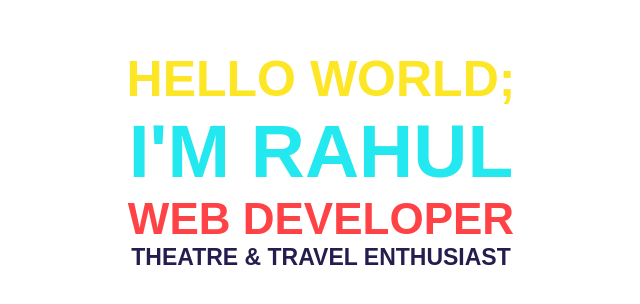
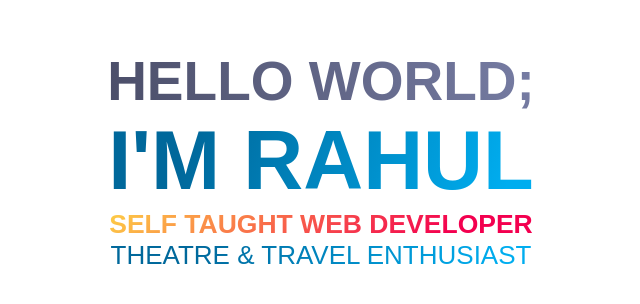
Before and after one commit to pragyes31/Portfolio, a website built with Parcel: page index.html in a window 1280 px wide. Shown: the part 248-552 px from the top of the page, without its empty margins (327-967 px from the left). Built offline with nearby package versions, Linux system fonts and the light colour scheme.

Commit message:
added gradient to the text

```diff
--- a/index.html
+++ b/index.html
@@ -9,7 +9,7 @@
     <div id="home">
       <div class="hello">Hello World;</div>
       <div class="name">I'm Rahul</div>
-      <div class="primary_skill">Web developer</div>
+      <div class="primary_skill">Self taught Web developer</div>
       <div class="hobby">Theatre & Travel Enthusiast</div>
     </div>
 
--- a/src/styles.css
+++ b/src/styles.css
@@ -9,27 +9,57 @@ body {
   flex-direction: column;
   justify-content: center;
   align-items: center;
-  font-size: 40px;
   font-weight: bold;
   text-transform: uppercase;
 }
 
 .hello {
-  color: #fde625;
-  font-size: 50px;
+  color: #00a3fe;
+  font-size: 55px;
+  background-image: linear-gradient(
+    69.9deg,
+    rgba(76, 79, 106, 1) 3.2%,
+    rgba(118, 124, 163, 1) 97.6%
+  );
+  -webkit-background-clip: text;
+  -webkit-text-fill-color: transparent;
 }
 
 .name {
-  color: #23e8ef;
-  font-size: 75px;
+  color: #2a9aff;
+  font-size: 83px;
+  background-image: linear-gradient(
+    111.8deg,
+    rgba(0, 104, 155, 1) 19.8%,
+    rgba(0, 173, 239, 1) 92.1%
+  );
+  -webkit-background-clip: text;
+  -webkit-text-fill-color: transparent;
 }
 
 .primary_skill {
-  color: #ff4246;
-  font-size: 44px;
+  color: #7193ff;
+  font-size: 26.5px;
+  background-image: linear-gradient(
+    319.6deg,
+    rgba(243, 0, 79, 1) 20.5%,
+    rgba(255, 236, 68, 1) 110.9%
+  );
+  -webkit-background-clip: text;
+  -webkit-text-fill-color: transparent;
 }
 
 .hobby {
-  color: #241e4e;
-  font-size: 23px;
+  color: #ff85ff;
+  font-size: 26px;
+  font-weight: normal;
+  background-image: linear-gradient(
+    111.8deg,
+    rgba(0, 104, 155, 1) 19.8%,
+    rgba(0, 173, 239, 1) 92.1%
+  );
+  -webkit-background-clip: text;
+  -webkit-text-fill-color: transparent;
 }
+
+/* background-image: linear-gradient( 90.6deg,  rgba(59,158,255,1) -1.2%, rgba(246,135,255,1) 91.6% ); */
```
